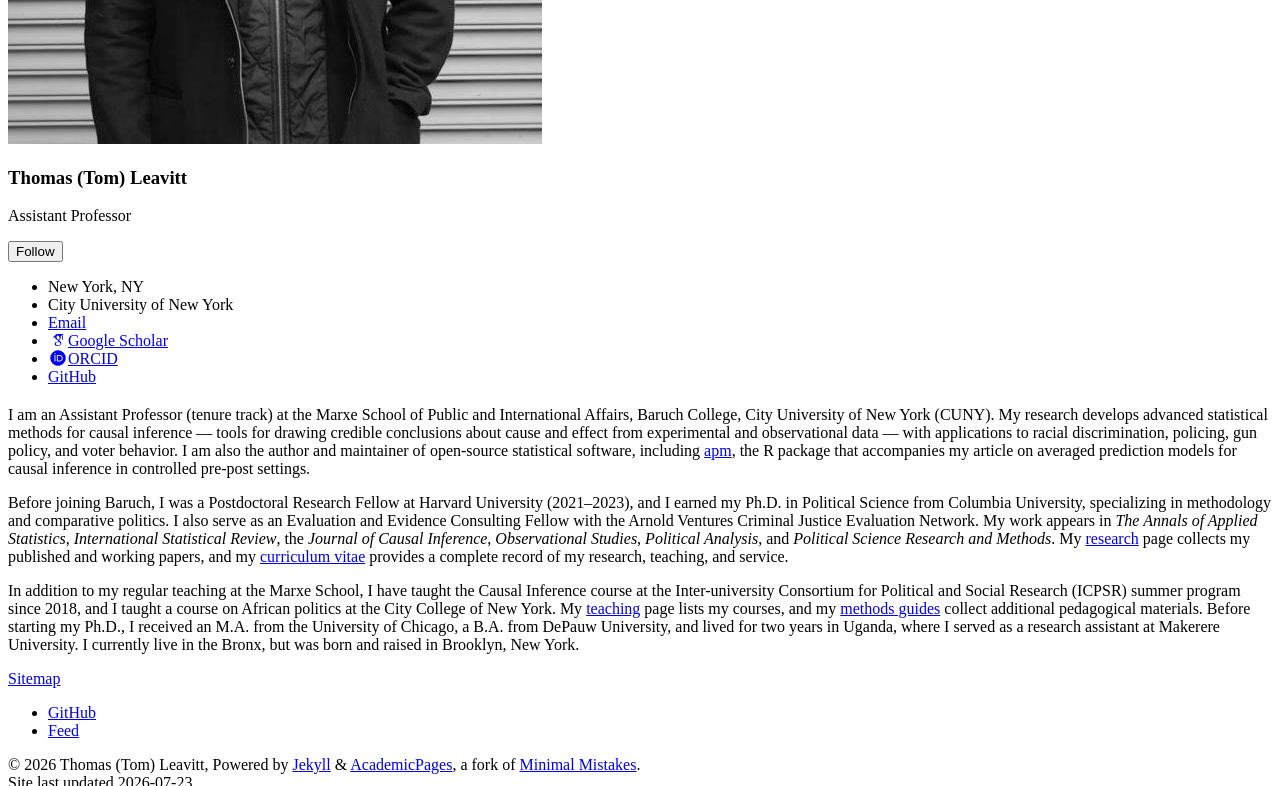
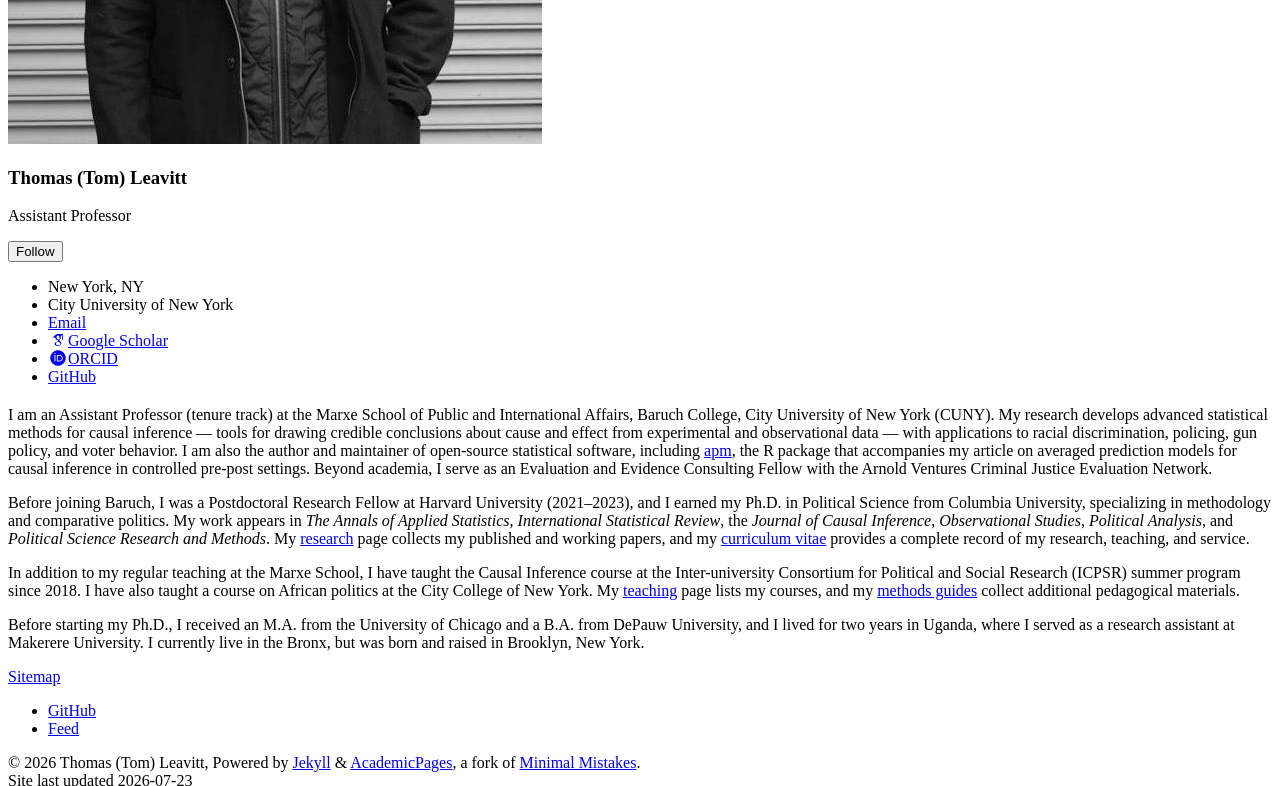
Before and after one commit to tl2624/tl2624.github.io, a Jekyll site: the page built from _pages/about.md, in a window 1280 px wide and 900 px high, scrolled down 598 px, cut to the strip 0-786 px from the top of the window. Built offline with Jekyll 4.4.1, drawn with Linux system fonts in a browser that asks for light colours; some web fonts are replaced.

Commit message:
Restructure about page into four single-job paragraphs
- P1 now holds all current roles: move the Arnold Ventures fellowship out of the
  backstory paragraph (fixes the present-tense sentence inside 'Before joining').
- P2 is purely track record: training, journals, research/CV links.
- P3 is teaching only; split the ICPSR/CCNY sentence in two.
- P4 is personal background, split from teaching; fix the faulty parallelism in
  'received an M.A., a B.A., and lived'.

Co-Authored-By: Claude Opus 4.8 <noreply@anthropic.com>

```diff
--- a/_pages/about.md
+++ b/_pages/about.md
@@ -7,8 +7,10 @@ redirect_from:
   - /about.html
 ---
 
-I am an Assistant Professor (tenure track) at the Marxe School of Public and International Affairs, Baruch College, City University of New York (CUNY). My research develops advanced statistical methods for causal inference — tools for drawing credible conclusions about cause and effect from experimental and observational data — with applications to racial discrimination, policing, gun policy, and voter behavior. I am also the author and maintainer of open-source statistical software, including [apm](https://tl2624.github.io/apm/), the R package that accompanies my article on averaged prediction models for causal inference in controlled pre-post settings.
+I am an Assistant Professor (tenure track) at the Marxe School of Public and International Affairs, Baruch College, City University of New York (CUNY). My research develops advanced statistical methods for causal inference — tools for drawing credible conclusions about cause and effect from experimental and observational data — with applications to racial discrimination, policing, gun policy, and voter behavior. I am also the author and maintainer of open-source statistical software, including [apm](https://tl2624.github.io/apm/), the R package that accompanies my article on averaged prediction models for causal inference in controlled pre-post settings. Beyond academia, I serve as an Evaluation and Evidence Consulting Fellow with the Arnold Ventures Criminal Justice Evaluation Network.
 
-Before joining Baruch, I was a Postdoctoral Research Fellow at Harvard University (2021–2023), and I earned my Ph.D. in Political Science from Columbia University, specializing in methodology and comparative politics. I also serve as an Evaluation and Evidence Consulting Fellow with the Arnold Ventures Criminal Justice Evaluation Network. My work appears in *The Annals of Applied Statistics*, *International Statistical Review*, the *Journal of Causal Inference*, *Observational Studies*, *Political Analysis*, and *Political Science Research and Methods*. My [research](/research/) page collects my published and working papers, and my [curriculum vitae](/cv/) provides a complete record of my research, teaching, and service.
+Before joining Baruch, I was a Postdoctoral Research Fellow at Harvard University (2021–2023), and I earned my Ph.D. in Political Science from Columbia University, specializing in methodology and comparative politics. My work appears in *The Annals of Applied Statistics*, *International Statistical Review*, the *Journal of Causal Inference*, *Observational Studies*, *Political Analysis*, and *Political Science Research and Methods*. My [research](/research/) page collects my published and working papers, and my [curriculum vitae](/cv/) provides a complete record of my research, teaching, and service.
 
-In addition to my regular teaching at the Marxe School, I have taught the Causal Inference course at the Inter-university Consortium for Political and Social Research (ICPSR) summer program since 2018, and I taught a course on African politics at the City College of New York. My [teaching](/teaching/) page lists my courses, and my [methods guides](/methods-guides/) collect additional pedagogical materials. Before starting my Ph.D., I received an M.A. from the University of Chicago, a B.A. from DePauw University, and lived for two years in Uganda, where I served as a research assistant at Makerere University. I currently live in the Bronx, but was born and raised in Brooklyn, New York.
+In addition to my regular teaching at the Marxe School, I have taught the Causal Inference course at the Inter-university Consortium for Political and Social Research (ICPSR) summer program since 2018. I have also taught a course on African politics at the City College of New York. My [teaching](/teaching/) page lists my courses, and my [methods guides](/methods-guides/) collect additional pedagogical materials.
+
+Before starting my Ph.D., I received an M.A. from the University of Chicago and a B.A. from DePauw University, and I lived for two years in Uganda, where I served as a research assistant at Makerere University. I currently live in the Bronx, but was born and raised in Brooklyn, New York.
```
